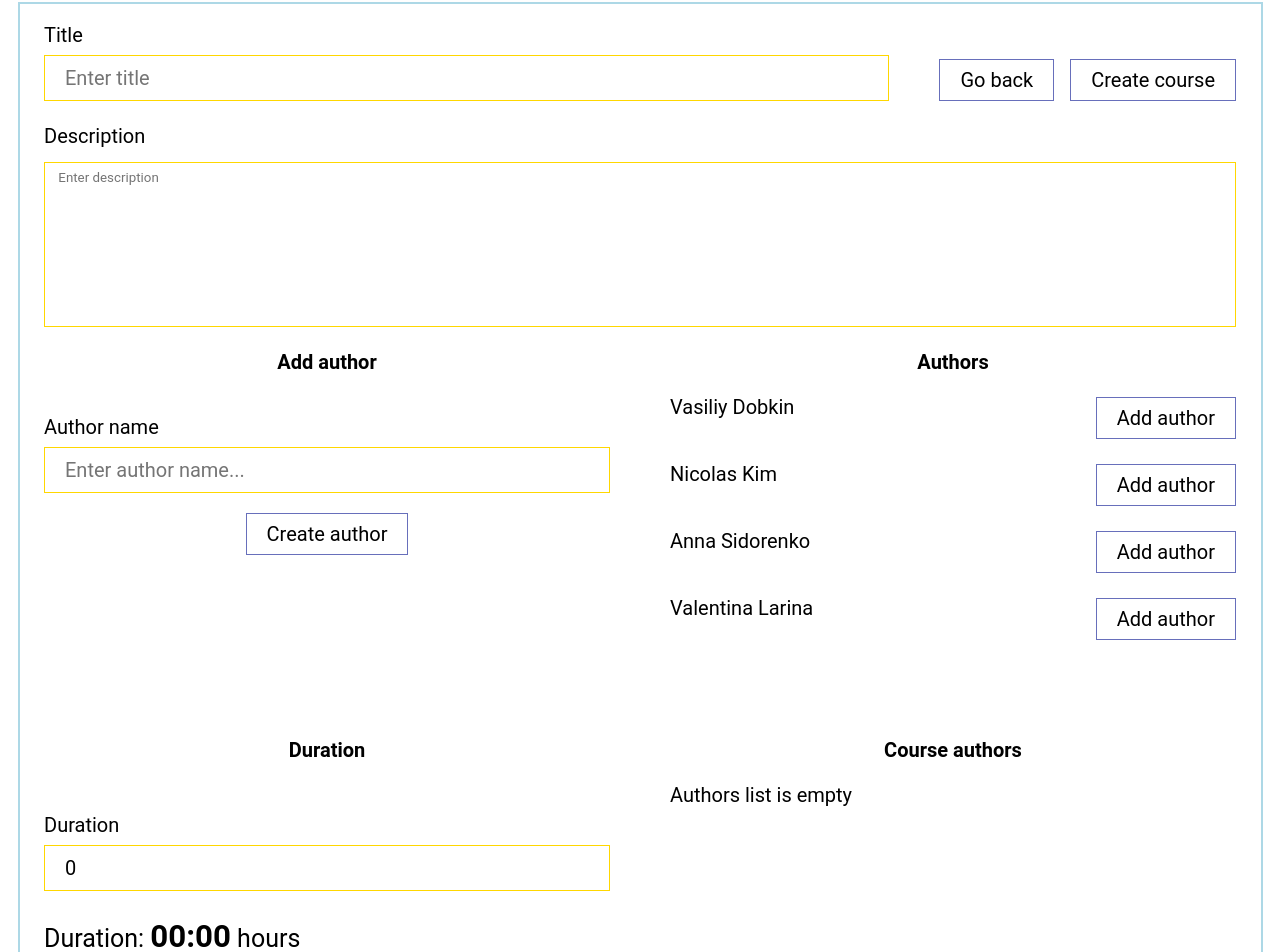
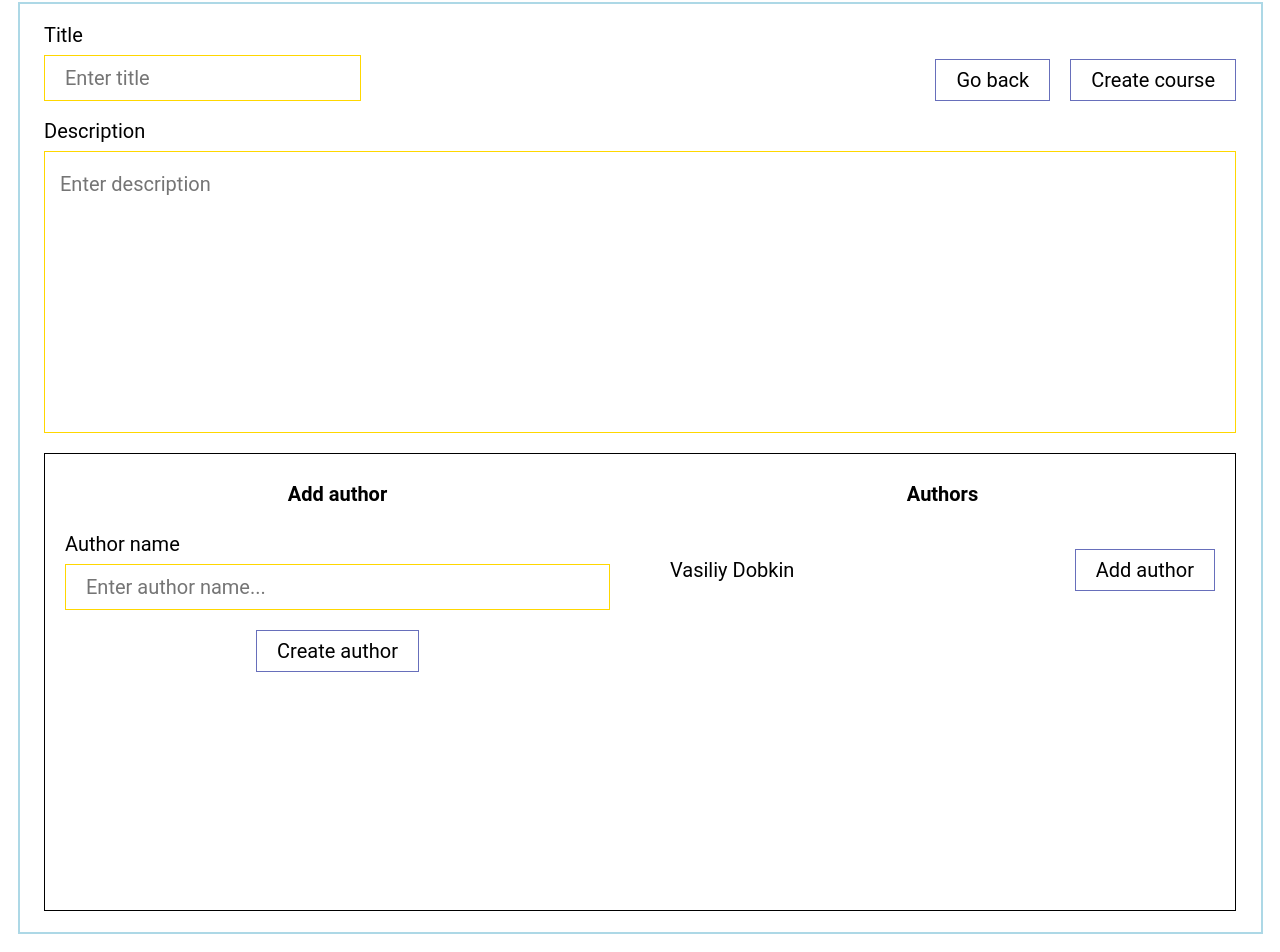
Before and after one commit to Katarhu/react-hts, a React (Create React App) app in the folder HT_2/app/: page /courses/add in a window 1280 px wide. Shown: the part 154-1106 px from the top of the page. Built offline with nearby package versions, Linux system fonts and the light colour scheme; sample sign-in values are in the browser's storage.

Commit message:
create course rework

```diff
--- a/HT_2/app/src/common/Button/Button.tsx
+++ b/HT_2/app/src/common/Button/Button.tsx
@@ -2,7 +2,7 @@ import styled from 'styled-components'
 
 interface ButtonProps {
   buttonText: string
-  onClick: () => void
+  onClick?: () => void
   small?: boolean,
   type?: 'button' | 'submit' | 'reset';
 }
@@ -24,6 +24,10 @@ const AppButton = styled.button`
   border: 1px solid #676fbb;
   background: transparent;
   padding: 0.4em 1em;
+
+  &:focus {
+    box-shadow: 0 0 5px rgba(0,0,0, .54);
+  }
 `
 
 export default Button
--- a/HT_2/app/src/common/Input/Input.css
+++ b/HT_2/app/src/common/Input/Input.css
@@ -14,6 +14,10 @@
     padding: .5em 1em;
 }
 
+.input:focus {
+    box-shadow: 0 0 5px rgba(0,0,0, .54);
+}
+
 input[type=number] {
     -moz-appearance: none;
 }
--- a/HT_2/app/src/common/Input/Input.tsx
+++ b/HT_2/app/src/common/Input/Input.tsx
@@ -1,5 +1,5 @@
 import './Input.css';
-import {ChangeEvent, HTMLInputTypeAttribute} from 'react';
+import {ChangeEvent, HTMLInputTypeAttribute, useId} from 'react';
 
 interface InputProps {
   labelText?: string
@@ -10,10 +10,12 @@ interface InputProps {
 }
 
 function Input({ labelText = '', placeholderText = '', onChange, type = 'text', value }: InputProps) {
+    const id = useId();
+
     const getLabel = (labelText?: string) => {
         if (labelText == null || labelText === '') return <></>;
 
-    return <label className="label" htmlFor="input">{labelText}</label>
+        return <label className="label" htmlFor={id}>{labelText}</label>
     }
 
     const label = getLabel(labelText);
@@ -23,7 +25,7 @@ function Input({ labelText = '', placeholderText = '', onChange, type = 'text',
             {label}
             <input
                 className="input"
-                id="input"
+                id={id}
                 type={type}
                 placeholder={placeholderText}
                 onChange={onChange}
--- a/HT_2/app/src/components/Courses/components/CreateCourse/CreateCourse.css
+++ b/HT_2/app/src/components/Courses/components/CreateCourse/CreateCourse.css
@@ -1,104 +1,99 @@
 .create-course {
     font-size: 20px;
-    display: flex;
-    flex-direction: column;
-
     gap: 1.25em;
 }
 
-.create-course-head {
-    display: flex;
-    align-items: flex-end;
-    gap: 2.5em;
-}
-
-.create-course-head-input {
-    flex-grow: 1;
-}
-
-.create-course-head-buttons {
-    display: flex;
-    gap: .8em;
-}
-
-.create-course-description {
-}
-
-.create-course-description-label {
-    display: block;
-    margin-bottom: .8em;
-}
-
-.create-course-description-input {
-    display: block;
-    width: 100%;
-    border: 1px solid gold;
-
-    padding: .5em 1em;
-    resize: none;
-}
-
-.create-course-grid {
-    display: grid;
-    grid-template: repeat(2, 1fr) / repeat(2, 1fr);
-    gap: 5em 3em;
-}
-
-.create-course-grid-title {
-    text-align: center;
-    font-weight: bold;
-
-    margin-bottom: 1.25em;
-}
-
-.create-course-add {
+.course-form {
     display: flex;
     flex-direction: column;
     gap: 1em;
 }
 
-.create-course-add-input  {
+.course-form-title {
+    font-size: 1em;
+    text-align: center;
+    font-weight: bold;
+
+    margin-bottom: 1.5em;
+}
+
+.course-form-head {
+    display: flex;
+    justify-content: space-between;
+    align-items: center;
+    gap: 1.25em;
+}
+
+.course-form-head-input {
+}
+
+.course-form-head-buttons {
+    align-self: flex-end;
+    display: flex;
+    gap: 1em;
+}
+
+.course-form-description {
+    font-size: 1em;
+    display: flex;
+    flex-direction: column;
+    gap: .5em;
+}
+
+.course-form-description-label {
 
 }
 
-.create-course-add-button {
+.course-form-description-input {
+    font-size: 1em;
+    resize: none;
+    width: 100%;
+    border: 1px solid gold;
+    padding: 1em .75em;
+}
+
+.course-form-description-input:focus {
+    box-shadow: 0 0 5px rgba(0,0,0, 0.54);
+}
+
+.course-form-grid {
+    border: 1px solid #000000;
+    padding: 1.5em 1em;
+
+    display: grid;
+    grid-template: repeat(2, 1fr) / repeat(2, 1fr);
+    gap: 1em 3em;
+}
+
+.course-form-create {
+
+}
+
+.course-form-create-input {
+    margin-bottom: 1em;
+}
+
+.course-form-create-button {
     text-align: center;
 }
 
-.create-course-duration {
+.course-form-authors {
     display: flex;
     flex-direction: column;
-    gap: 1.5em;
+    gap: .75em;
 }
 
-.create-course-duration-input {
+.course-form-author {
+    display: flex;
+    justify-content: space-between;
+    align-items: center;
+    gap: .75em;
+}
+
+.course-form-author-name {
 
 }
 
-.create-course-duration-time {
-    font-size: 1.25em;
-}
-
-.create-course-duration-hours {
-    font-size: 1.25em;
-    font-weight: bold;
-}
-
-.create-course-authors {
-    display: flex;
-    flex-direction: column;
-    gap: 1.25em;
-}
-
-.create-course-author {
-    display: flex;
-    justify-content: space-between;
-}
-
-.create-course-author-name {
+.course-form-author-button {
 
 }
-
-.create-course-author-button {
-
-}
--- a/HT_2/app/src/components/Courses/components/CreateCourse/CreateCourse.tsx
+++ b/HT_2/app/src/components/Courses/components/CreateCourse/CreateCourse.tsx
@@ -1,4 +1,4 @@
-import { ChangeEvent, useMemo, useState } from 'react';
+import {ChangeEvent, Dispatch, FormEvent, useMemo, useState} from 'react';
 
 import Input from '../../../../common/Input/Input';
 import Button from '../../../../common/Button/Button';
@@ -27,13 +27,12 @@ function CreateCourse() {
     navigate('/courses');
   }
 
-  const createCourse = () => {
+  const createCourse = (event: FormEvent) => {
+    event.preventDefault();
     const courseDate = new Date().toLocaleDateString();
 
-    const courseAuthors = (selectedAuthors.length > 0)
-      ? selectedAuthors.map((author) =>
-        author.id
-      )
+    const courseAuthors = (selectedAuthors.length > 0) ?
+        selectedAuthors.map((author) => author.id)
       : []
 
     const newCourse: ICourse = {
@@ -49,17 +48,7 @@ function CreateCourse() {
     // handleClose();
   }
 
-  const handleTitleChange = (event: ChangeEvent) => {
-    setTitle((event.target as HTMLInputElement).value);
-  }
 
-  const handleDescriptionChange = (event: ChangeEvent) => {
-    setDescription((event.target as HTMLInputElement).value);
-  }
-
-  const changeAuthorInput = (event: ChangeEvent) => {
-    setNewAuthorName((event.target as HTMLInputElement).value);
-  }
 
   const commitAddingAuthor = () => {
     if (newAuthorName === '') return;
@@ -73,6 +62,11 @@ function CreateCourse() {
     mockedAuthorsList.push(newAuthor);
     setAuthors((prev) => [...mockedAuthorsList]);
     setNewAuthorName('');
+  }
+
+    const handleInputChange = (event: ChangeEvent, setState: Dispatch<string>) => {
+        const inputValue = (event.target as HTMLInputElement).value;
+        setState(inputValue);
     }
 
   const changeCourseDuration = (event: ChangeEvent) => {
@@ -100,130 +94,98 @@ function CreateCourse() {
     )
   }
 
-  const getSelectedAuthors = (authors: IAuthor[]) => {
-    if (authors.length === 0) return <div>Authors list is empty</div>
-
-    return authors.map((author) =>
-            <div className='create-course-author' key={author.id}>
-                <p className='create-course-author-name'>{author.name}</p>
-                <div className='create-course-author-button'>
-                    <Button
-                        key={author.id}
-                        buttonText={'Remove author'}
-                        onClick={() => removeSelectedAuthor(author.id)}
-                    />
-                </div>
-            </div>
-    )
-  }
-
-  const getAuthorsToSelect = (authors: IAuthor[]) => {
-    if (authors.length === 0) return <div>No authors to select</div>
-
-    return authors.map((author) => {
-      const isSelected = selectedAuthors.find((selected) => author.id === selected.id);
-
-      if (isSelected != null) return <></>
-
-      return (
-                <div className='create-course-author' key={author.id}>
-                    <p className='create-course-author-name'>{author.name}</p>
-                    <div className='create-course-author-button'>
-                        <Button
-                            key={author.id}
-                            buttonText={'Add author'}
-                            onClick={() => addSelectedAuthor(author.id)}
-                        />
-                    </div>
-                </div>
-      )
-    })
-  }
 
   const inputDuration = formatDuration(duration);
-  const authorsToSelectItems = useMemo(() => getAuthorsToSelect(authors), [authors, selectedAuthors]);
-  const selectedAuthorsItems = useMemo(() => getSelectedAuthors(selectedAuthors), [selectedAuthors])
 
   return (
         <div className='create-course'>
-            <div className='create-course-head'>
-                <div className="create-course-head-input">
+            <form
+                className='course-form'
+                onSubmit={createCourse}
+            >
+              <fieldset className="course-form-head">
+                <div className="course-form-head-input">
                   <Input
-                        labelText={'Title'}
-                        placeholderText={'Enter title'}
-                        onChange={handleTitleChange}
+                      labelText='Title'
+                      placeholderText='Enter title'
                       value={title}
+                      onChange={(event) => handleInputChange(event, setTitle)}
                   />
                 </div>
-                <div className='create-course-head-buttons'>
-                    <Button buttonText={'Go back'} onClick={cancelCreation}/>
-                    <Button buttonText={'Create course'} onClick={createCourse}/>
+                <div className='course-form-head-buttons'>
+                  <Button
+                      buttonText='Go back'
+                      onClick={cancelCreation}
+                  />
+                  <Button
+                      buttonText='Create course'
+                      type='submit'
+                  />
                 </div>
-            </div>
+              </fieldset>
 
-            <div className='create-course-description'>
+              <fieldset className='course-form-description'>
                   <label
-                    className='create-course-description-label'
-                    htmlFor="textarea"
+                      className='course-form-description-label'
+                      htmlFor="course-form-description-input"
                   >
                     Description
                   </label>
                   <textarea
-                    className='create-course-description-input'
-                    onChange={handleDescriptionChange}
-                    id="textarea"
-                    placeholder='Enter description'
+                      id="course-form-description-input"
+                      className='course-form-description-input'
                       cols={30}
                       rows={10}
-                ></textarea>
-            </div>
+                      placeholder='Enter description'
+                      value={description}
+                      onChange={(event) => handleInputChange(event, setDescription)}
+                  >
+                  </textarea>
+              </fieldset>
 
-            <div className='create-course-grid'>
-                <div className='create-course-add'>
-                    <h3 className='create-course-grid-title'>Add author</h3>
-                    <div className='create-course-add-input'>
+              <div className='course-form-grid'>
+
+                <fieldset className='course-form-create'>
+                  <h2 className='course-form-title'>Add author</h2>
+                  <div className='course-form-create-input'>
                     <Input
                         labelText='Author name'
                         placeholderText='Enter author name...'
-                            onChange={changeAuthorInput}
                         value={newAuthorName}
+                        onChange={(event) => handleInputChange(event, setNewAuthorName)}
                     />
                   </div>
-                    <div className='create-course-add-button'>
+                  <div className='course-form-create-button'>
                     <Button
                       buttonText='Create author'
                       onClick={commitAddingAuthor}
                     />
                   </div>
-                </div>
-                <div className='create-course-select'>
-                    <h3 className='create-course-grid-title'>Authors</h3>
-                    <div className='create-course-authors'>
-                        {authorsToSelectItems}
+                </fieldset>
+
+                <fieldset className='course-form-authors'>
+                  <h2 className='course-form-title'>Authors</h2>
+                  <div className='course-form-author'>
+                    <p className='course-form-author-name'>Vasiliy Dobkin</p>
+                    <div className='course-form-author-button'>
+                      <Button
+                        buttonText='Add author'
+                        onClick={() => addSelectedAuthor('1')}
+                      />
                     </div>
                   </div>
-                <div className='create-course-duration'>
-                    <h3 className='create-course-grid-title'>Duration</h3>
-                    <div className='create-course-duration-input'>
-                        <Input
-                            labelText='Duration'
-                            placeholderText='Enter duration in minutes'
-                            onChange={changeCourseDuration}
-                            type='number'
-                            value={duration}
-                        />
+                </fieldset>
+
+                <fieldset className='course-list-authors'>
+
+                </fieldset>
+
+                <fieldset>
+
+                </fieldset>
               </div>
-                    <p className='create-course-duration-time'>
-                        Duration: <span className='create-course-duration-hours'>{inputDuration}</span> hours
-                    </p>
-                </div>
-                <div className='create-course-selected'>
-                    <h3 className='create-course-grid-title'>Course authors</h3>
-                    <div className='create-course-authors'>
-                        {selectedAuthorsItems}
-                    </div>
-                </div>
-            </div>
+
+            </form>
         </div>
   );
 }
--- a/HT_2/app/src/components/Courses/components/SearchBar/SearchBar.css
+++ b/HT_2/app/src/components/Courses/components/SearchBar/SearchBar.css
@@ -1,11 +1,13 @@
 .search-bar {
+    font-size: 20px;
     display: flex;
     justify-content: space-between;
+    gap: 1em;
 }
 
 .search-bar-search {
     display: flex;
-    gap: 25px;
+    gap: 1.25em;
 }
 
 .search-bar-button {
--- a/HT_2/app/src/hooks/useHttp.ts
+++ b/HT_2/app/src/hooks/useHttp.ts
@@ -1,6 +1,6 @@
 import {useCallback, useState} from 'react';
 import {HttpTypes} from '../common/types/http.types';
-import {environment} from '../../environment';
+import {environment} from '../environment';
 
 export function useHttp() {
     const [error, setError] = useState<null | string>('');
```
Also changed, not shown: HT_2/app/src/App.tsx (+9 -7 lines), HT_2/app/src/components/Login/Login.tsx (+9 -8 lines), HT_2/app/src/services/authService.ts (added, +23 -0 lines), HT_2/app/src/environment.ts (renamed from HT_2/app/environment.ts). Lines whose indentation alone changed are shown as unchanged.
